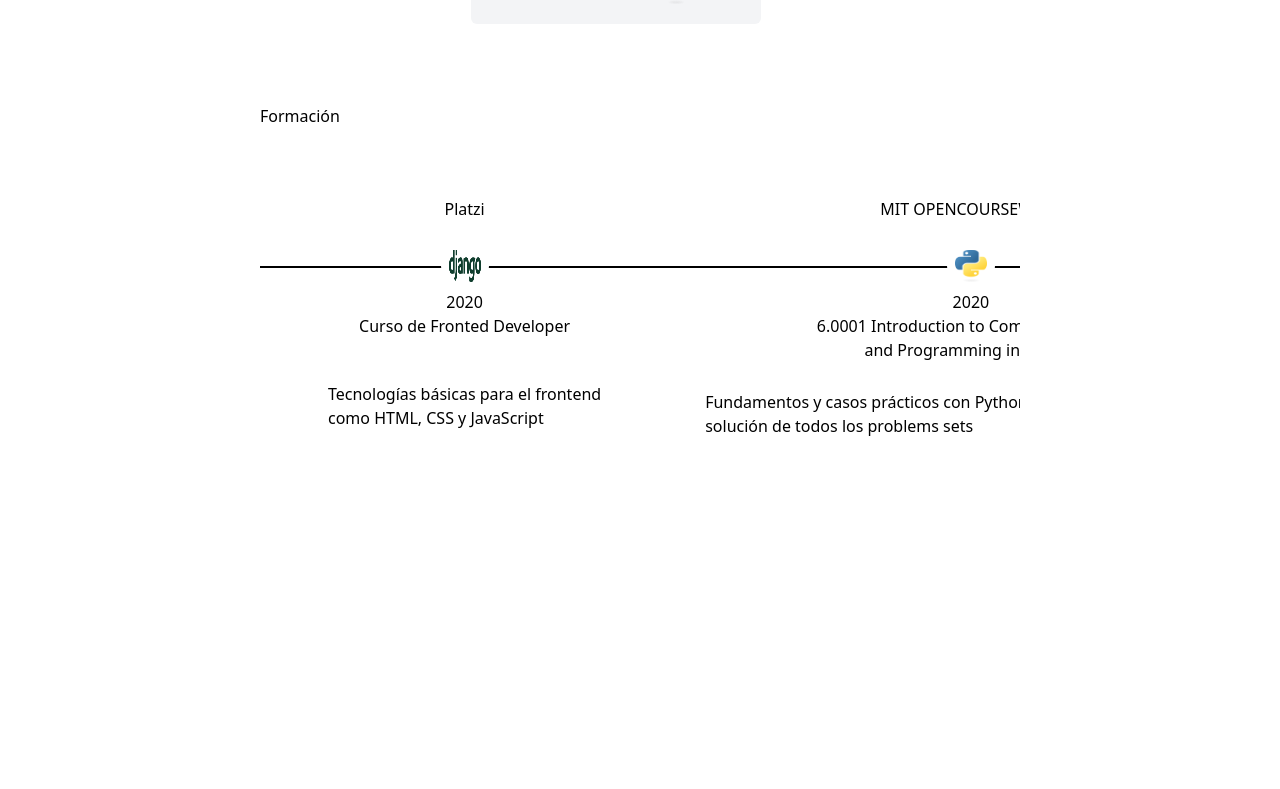
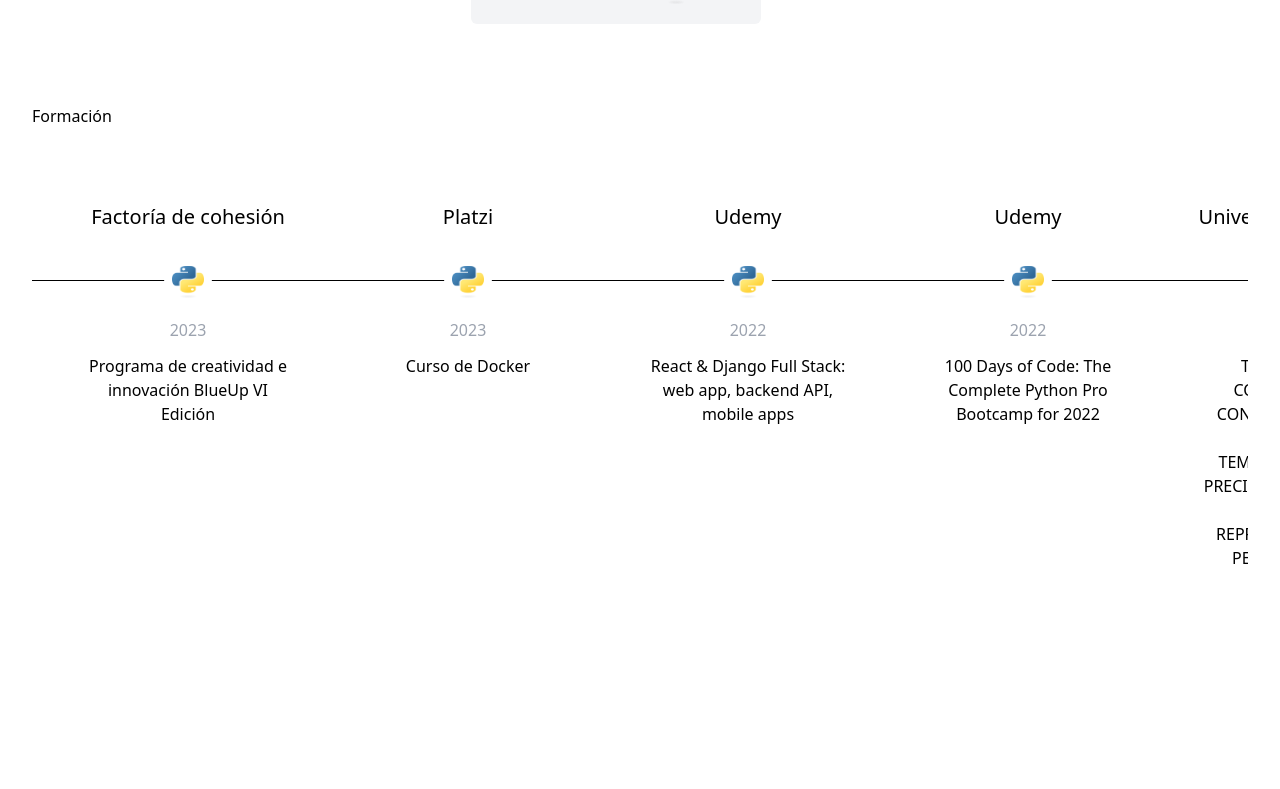
Before and after one commit to GaboTov/personalWeb, a Next.js app in the folder web/: page / in a window 1280 px wide. Shown: the part 911-1700 px from the top of the page. Before the commit the page ends 1429 px from the top, so only its background shows below. Built offline with nearby package versions, Linux system fonts and the light colour scheme.

Commit message:
fixed wrap p formacion

```diff
--- a/web/src/components/Formacion.tsx
+++ b/web/src/components/Formacion.tsx
@@ -7,8 +7,8 @@
     return(
         <>
 
-        <div className="timeline-item flex flex-col items-center ">
-          <div className="content">{ttl}</div>
+        <div className="timeline-item flex flex-col items-center min-w-[280px] ">
+          <div className="content whitespace-nowrap">{ttl}</div>
           <div className={` point flex bg-white p-2 w-[3em] h-[3em] rounded-full mt-${mt}`}>
             <Image
               src={logo}
--- a/web/src/components/Formaciones.tsx
+++ b/web/src/components/Formaciones.tsx
@@ -1,94 +1,187 @@
 import logo from "../utilis/images/python-logo-only.png";
-import Image from "next/image";
 import Formacion from "./Formacion";
 import logoFront from "../utilis/images/django-logo-positive.png"
+import React, { useRef, useEffect, useState } from 'react';
+
 const Formaciones = () => {
+  const scrollContainerRef = useRef<HTMLDivElement>(null);
+  const [isInView, setIsInView] = useState<Boolean>(false);
+
+  // Check if the component is in view
+  const checkIsInView = () => {
+    const scrollContainer = scrollContainerRef.current;
+    if (!scrollContainer) return;
+
+    const rect = scrollContainer.getBoundingClientRect();
+    setIsInView(rect.top >= 0 && rect.bottom <= window.innerHeight);
+  };
+
+  useEffect(() => {
+    // Check initially if the component is in view
+    checkIsInView();
+
+    // Check if the component is in view whenever the user scrolls
+    window.addEventListener('scroll', checkIsInView);
+
+    return () => {
+      // Remove the event listener when the component unmounts
+      window.removeEventListener('scroll', checkIsInView);
+    };
+  }, []);  // Run this effect only once, when the component mounts
+
+  useEffect(() => {
+    const scrollContainer = scrollContainerRef.current;
+
+    const handleWheel = (e: WheelEvent) => {
+      // Only handle the scroll event if the component is in view
+      if (!isInView) return;
+
+      e.preventDefault();
+
+      // Check if the scroll container has reached its maximum scroll position
+      if (scrollContainer) {
+        if (e.deltaY > 0 && scrollContainer.scrollLeft < (scrollContainer.scrollWidth - scrollContainer.clientWidth)) {
+          // If we're scrolling down and haven't reached the end, scroll horizontally
+          scrollContainer.scrollLeft += e.deltaY;
+        } else if (e.deltaY < 0 && scrollContainer.scrollLeft > 0) {
+          // If we're scrolling up and haven't reached the start, scroll horizontally
+          scrollContainer.scrollLeft += e.deltaY;
+        } else {
+          // If we've reached either end of the scroll container, scroll vertically
+          window.scrollBy(0, e.deltaY);
+        }
+      }
+    };
+
+    // Add the wheel event listener if the component is in view
+    if (isInView) {
+      scrollContainer?.addEventListener('wheel', handleWheel, { passive: false });
+    }
+
+    return () => {
+      // Remove the event listener when the component is no longer in view
+      scrollContainer?.removeEventListener('wheel', handleWheel);
+    };
+  }, [isInView]);
+
+
   return (
     <section >
       <h1>Formación</h1>
-      <div className="timeline-wrapper overflow-x-scroll whitespace-nowrap flex">
+      <div ref={scrollContainerRef} className="timeline-wrapper overflow-x-scroll  flex hide-scrollbar">
+        <Formacion
+         ttl ="Factoría de cohesión"
+         logo={logo}
+         >
+          <div className="text-center">
+            <h1 className="yearStudy">2023</h1>
+            <p className="max-w-md mx-auto whitespace-wrap">Programa de creatividad e innovación BlueUp VI Edición</p>
+          </div>
+         </Formacion>
+        <Formacion
+         ttl ="Platzi"
+         logo={logo}
+         >
+          <div className="text-center">
+            <h1 className="yearStudy">2023</h1>
+            <p className="max-w-md mx-auto whitespace-wrap">Curso de Docker</p>
+          </div>
+         </Formacion>
+        <Formacion
+         ttl ="Udemy"
+         logo={logo}
+         >
+          <div className="text-center">
+            <h1 className="yearStudy"> 2022</h1>
+            <p className="max-w-md mx-auto whitespace-wrap">React & Django Full Stack:
+            web app, backend API, mobile apps</p>
+          </div>
+         </Formacion>
+        <Formacion
+         ttl ="Udemy"
+         logo={logo}
+         >
+          <div className="text-center">
+            <h1 className="yearStudy"> 2022</h1>
+            <p>100 Days of Code: The Complete Python
+             Pro Bootcamp for 2022</p>
+          </div>
+         </Formacion>
+        <Formacion
+        ttl="Universidad de Almería"
+        logo={logoFront}>
 
+          <div className="text-center">
+            <h1 className="yearStudy">2021</h1>
+            <p>
+            TFG ESTUDIO DEL COMPORTAMIENTO CONJUNTO DE
+            LOS DIAS EXTREMOS DE TEMPERATURA MEDIA Y
+            PRECIPITACIÓN EN CUATRO ESTACIONES
+            REPRESENTATIVAS DE LA PENÍNSULA IBÉRICA
+            </p>
+          </div>
+        </Formacion>
+        <Formacion
+        ttl="HarvardX CS50W"
+        logo={logoFront}>
 
+          <div className="text-center">
+            <h1 className="yearStudy">2021</h1>
+            <p>
+            CS50's Web Programming with Python and JavaScript
+            </p>
+          </div>
+        </Formacion>
       <Formacion
         ttl="Platzi"
         logo={logoFront}
-        mt={0}
+        mt={1}
         >
           <div className="text-center">
-          <h1>2020</h1>
+          <h1 className="yearStudy">2021</h1>
           <p>Curso de Fronted Developer</p>
-          <br/>
+
           </div>
-          <p className="p-5">Tecnologías básicas para el frontend <br/> como HTML, CSS y JavaScript</p>
+
         </Formacion>
+        <Formacion
+
+         ttl='Free Code Camp'
+         logo={logo}
+        >
+
+          <div className="text-center">
+            <h1 className="yearStudy">2020</h1>
+            <p>Curso de JavaScript para para
+             para diseño web y diseño responsive
+            </p>
+          </div>
+        </Formacion>
+
+
         <Formacion
         ttl="MIT OPENCOURSEWARE"
         logo={logo}>
           <div className="text-center mb-2">
-          <h1>2020</h1>
-          <p>6.0001 Introduction to Computer Science <br/>
+          <h1 className="yearStudy">2020</h1>
+          <p>6.0001 Introduction to Computer Science
           and Programming in Python</p>
           </div>
-          <p className="p-5">Fundamentos y casos prácticos con Python esto hace mas grande todo <br/>solución de todos los problems sets</p>
+
 
         </Formacion>
-        <div className="timeline-item flex flex-col items-center ">
-          <div className="content">Contenido de tu evento</div>
-          <div className="point bg-white p-2 w-[3em] h-[3em] rounded-full">
-            <Image
-              src={logo}
-              alt="Logo de Python"
-            />
+
+        <Formacion
+        ttl="Universidad de Almería"
+        logo={logo}>
+          <div className="text-center mb-2">
+          <h1 className="yearStudy">2018</h1>
+          <p>Grado en ciencias ambientales</p>
           </div>
-          <div className="content text-center">
-            2021
-            <div>
-              descripción de habilidades y lugar
-              <br />
-              seguna lineas
-              <br />
-              tercera lineas
-            </div>
-          </div>
-        </div>
-        <div className="timeline-item flex flex-col items-center ">
-          <div className="content">Contenido de tu evento</div>
-          <div className="point bg-white p-2 w-[3em] h-[3em] rounded-full">
-            <Image
-              src={logo}
-              alt="Logo de Pyhton"
-            />
-          </div>
-          <div className="content text-center">
-            2021
-            <div>
-              descripción de habilidades y lugar
-              <br />
-              seguna lineas
-              <br />
-              tercera lineas
-            </div>
-          </div>
-        </div>
-        <div className="timeline-item flex flex-col items-center ">
-          <div className="content">Contenido de tu evento</div>
-          <div className="point bg-white p-2 w-[3em] h-[3em] rounded-full">
-            <Image
-              src={logo}
-              alt="Logo de Pyhton"
-            />
-          </div>
-          <div className="content text-center">
-            2021
-            <div>
-              descripción de habilidades y lugar
-              <br />
-              seguna lineas
-              <br />
-              tercera lineas
-            </div>
-          </div>
-        </div>
+
+
+        </Formacion>
+
       </div>
     </section>
   );
--- a/web/src/components/FrontPage.tsx
+++ b/web/src/components/FrontPage.tsx
@@ -13,7 +13,7 @@
         />
         <div className="px-4">
           <p className="text-3xl">Gabo Tovar</p>
-          <p className="text-xs">FullStack Developer | Ambientologo</p>
+          <p className="text-xs">FullStack Developer | Científico ambiental</p>
         </div>
 
         <Logos />
@@ -21,6 +21,9 @@
 
       <Experiences/>
       <Formaciones/>
+      <footer className="mt-[500px]">
+        Aca va el footer
+      </footer>
     </>
   );
 };
--- a/web/src/styles/globals.css
+++ b/web/src/styles/globals.css
@@ -3,9 +3,9 @@
 @tailwind utilities;
 
 .timeline-wrapper {
-    /* Establece un ancho fijo para el contenedor de la línea de tiempo */
-    max-width: 760px;
-    min-width: 350; /* Cambia esto al tamaño que quieras */
+
+    max-width: 95vw;
+    height: 500px;
     position: relative;
     padding: 1rem;
 }
@@ -13,19 +13,16 @@
 
 
 .timeline-item {
-    /* Mantén cada elemento de la línea de tiempo en la misma línea */
-    display: inline-flex;
     align-items: center;
-    /* Añade algo de espacio alrededor de cada elemento */
     padding: 2rem;
 }
 .timeline-item:before {
-    /* Este es el pseudo-elemento que creará la línea del tiempo */
+
     content: '';
     position: absolute;
-    top: 138px;
+    top: 152px;
     width: 100%;
-    height: 2px;
+    height: 1px;
     background: black;
 }
 
@@ -40,4 +37,20 @@
 .content {
     padding: 1.3em;
     /* Aquí puedes estilizar tu contenido como quieras */
+    @apply
+    text-[20px]
 }
+.yearStudy{
+    @apply
+    m-3
+    text-gray-400
+
+}
+.hide-scrollbar::-webkit-scrollbar {
+    display: none;
+  }
+
+  .hide-scrollbar {
+    -ms-overflow-style: none;  /* IE and Edge */
+    scrollbar-width: none;  /* Firefox */
+  }
```
Lines whose indentation alone changed are shown as unchanged.
